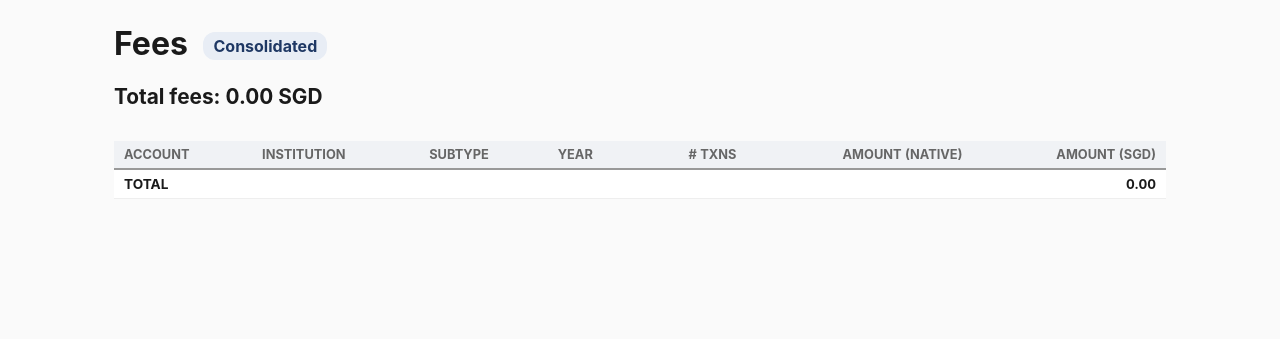
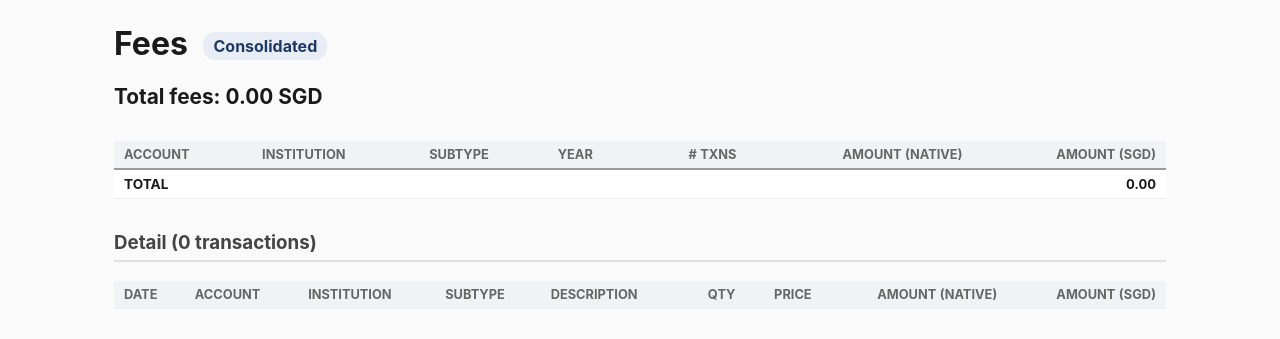
Before and after one commit to ss-ghub1/PersPortfolio, a Flask app: page /fees in a window 1280 px wide. Shown: the part 55-394 px from the top of the page. Run offline with Flask 3, Linux system fonts and the light colour scheme; data comes from the database, SQL or seed files in the repository; data that the repository does not hold is empty.

Commit message:
Add detailed transaction list to Fees/Income pages

```diff
--- a/app.py
+++ b/app.py
@@ -108,8 +108,9 @@ def fees():
     owner = _owner_from_request()
     conn = get_connection()
     data = reports.get_fees(conn, owner)
+    detail = reports.get_transactions(conn, owner, txn_type_filter="FEE")
     conn.close()
-    return render_template("fees.html", active_page="fees", owner=owner, data=data)
+    return render_template("fees.html", active_page="fees", owner=owner, data=data, detail=detail)
 
 
 @app.route("/income")
@@ -117,8 +118,9 @@ def income():
     owner = _owner_from_request()
     conn = get_connection()
     data = reports.get_income(conn, owner)
+    detail = reports.get_transactions(conn, owner, txn_type_filter="INCOME")
     conn.close()
-    return render_template("income.html", active_page="income", owner=owner, data=data)
+    return render_template("income.html", active_page="income", owner=owner, data=data, detail=detail)
 
 
 STUB_PAGES = [p for p in NAV_PAGES[1:] if p[0] not in ("positions", "transactions", "fees", "income")]
--- /dev/null
+++ b/templates/_txn_detail.html
@@ -0,0 +1,27 @@
+<section>
+  <h3>Detail ({{ detail.rows | length }} transactions)</h3>
+  <table>
+    <thead>
+      <tr>
+        <th>Date</th><th>Account</th><th>Institution</th><th>Subtype</th>
+        <th>Description</th><th class="num">Qty</th><th class="num">Price</th>
+        <th class="num">Amount (Native)</th><th class="num">Amount (SGD)</th>
+      </tr>
+    </thead>
+    <tbody>
+      {% for t in detail.rows %}
+      <tr>
+        <td>{{ t.trade_date }}</td>
+        <td>{{ t.display_code }}</td>
+        <td>{{ t.institution_id }}</td>
+        <td>{{ t.txn_subtype or "-" }}</td>
+        <td>{{ t.description or t.instrument_name or "-" }}</td>
+        <td class="num">{{ "{:,.2f}".format(t.quantity) if t.quantity is not none else "-" }}</td>
+        <td class="num">{{ "{:,.4f}".format(t.price) if t.price is not none else "-" }}</td>
+        <td class="num">{{ "{:,.2f}".format(t.amount_native) if t.amount_native is not none else "-" }} {{ t.currency }}</td>
+        <td class="num">{{ "{:,.2f}".format(t.amount_sgd) if t.amount_sgd is not none else "-" }}</td>
+      </tr>
+      {% endfor %}
+    </tbody>
+  </table>
+</section>
--- a/templates/fees.html
+++ b/templates/fees.html
@@ -43,4 +43,6 @@
       </tfoot>
     </table>
   </section>
+
+  {% include "_txn_detail.html" %}
 {% endblock %}
--- a/templates/income.html
+++ b/templates/income.html
@@ -43,4 +43,6 @@
       </tfoot>
     </table>
   </section>
+
+  {% include "_txn_detail.html" %}
 {% endblock %}
```
